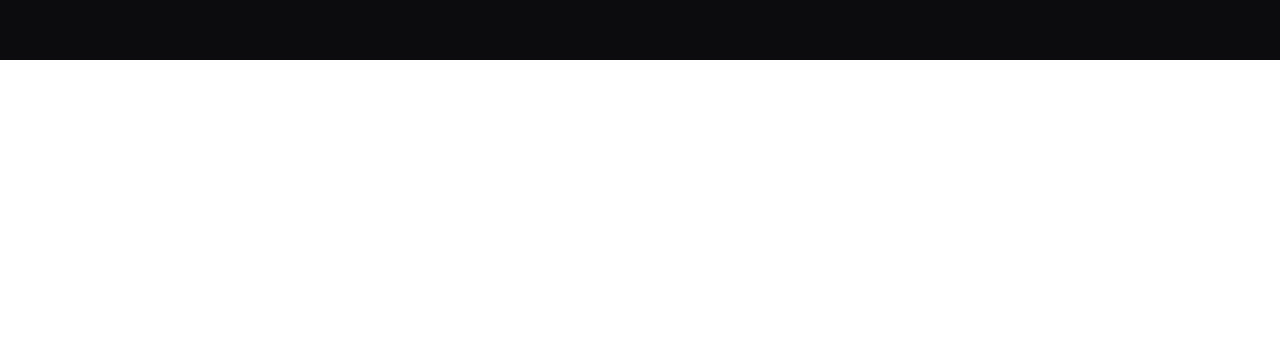
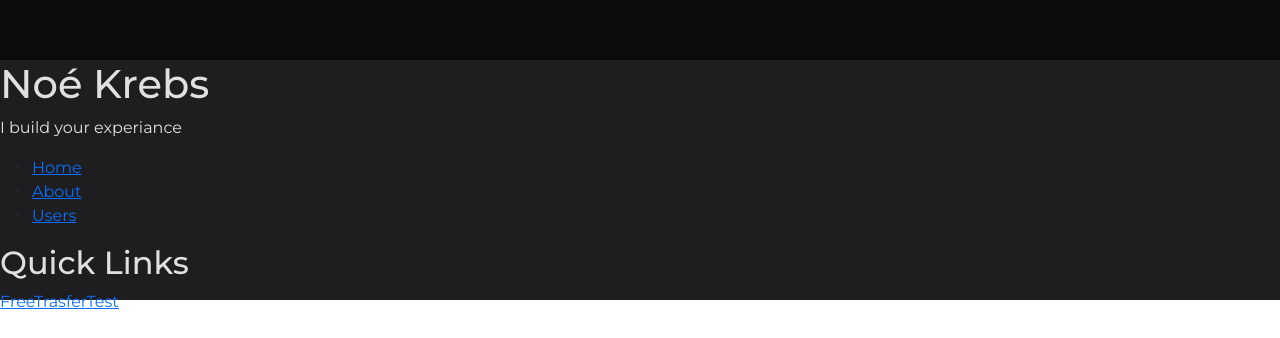
Before and after one commit to Sumis34/Home-Page, a React (Create React App) app: page / in a window 1280 px wide. Shown: the part 1540-1878 px from the top of the page. Before the commit the page ends 1600 px from the top, so only its background shows below. Built offline with nearby package versions, Linux system fonts and the light colour scheme.

Commit message:
Footer and seperated nav links

```diff
--- a/src/components/Footer/Footer.js
+++ b/src/components/Footer/Footer.js
@@ -1,10 +1,30 @@
-import React, { Component } from 'react'
+import React from 'react'
 import './footer.scss';
+import {NavLinks} from '../Navbar/Navbar'
 
 export default function Footer() {
     return (
         <footer>
-
+            <div className="top-footer">
+                <div className="company">
+                    <h1>Noé Krebs</h1>
+                    <p>I build your experiance</p>
+                </div>
+                <div className="explore">
+                    <ul>
+                        <NavLinks />
+                    </ul>
+                </div>
+                <div className="quik">
+                    <h2>Quick Links</h2>
+                    <a href="#">FreeTrasfer</a>
+                    <a href="#">Test</a>
+                </div>
+            </div>
+            <div className="social-media"></div>
+            <div className="copyright">
+                <p>Copyright © 2016 - 2021 Noé Krebs</p>
+            </div>
         </footer>
     );
 }
--- a/src/components/Footer/footer.scss
+++ b/src/components/Footer/footer.scss
@@ -0,0 +1,11 @@
+@import '../../colors.scss';
+
+footer{
+    background-color: $bg-medium-grey;
+    height: 30vh;
+}
+
+.top-footer{
+    display: flex;
+    flex-direction: column;
+}
--- a/src/components/Header/header.scss
+++ b/src/components/Header/header.scss
@@ -48,12 +48,6 @@ video {
 .col {
     margin: 25% 0 0 0;
 }
-p{
-    top: 95vh;
-    left: 2em;
-    position: absolute;
-    opacity: .5;
-}
 
 @keyframes simple-fade-in {
     from{
--- a/src/components/Navbar/Navbar.js
+++ b/src/components/Navbar/Navbar.js
@@ -3,16 +3,31 @@ import { Link } from "react-router-dom";
 import './navbar.scss';
 import logo from '../../assets/images/nk-logo_bright.png';
 
+export function NavLinks() {
+    return (
+        <>
+            <li>
+                <Link to="/">Home</Link>
+            </li>
+            <li>
+                <Link to="/about">About</Link>
+            </li>
+            <li>
+                <Link to="/users">Users</Link>
+            </li>
+        </>
+    )
+}
 
 export default function Nav() {
-    const [isActive, setActive] = useState("false");
+    const [isActive, setActive] = useState("true");
 
     const handleToggle = () => {
         setActive(!isActive);
     };
 
     return (
-        <div>
+        <>
             <div className="nav-mobile">
                 <div className="nav-icons">
                     <Link to="/"><img className="logo" src={logo} alt="logo" /></Link><i className="fas fa-bars burger" onClick={() => handleToggle()}></i>
@@ -20,18 +35,10 @@ export default function Nav() {
                 <nav className={`mobile ${isActive ? "active" : ""}`}>
                     <i className="fas fa-times close" onClick={() => handleToggle()}></i>
                     <ul>
-                        <li>
-                            <Link to="/">Home</Link>
-                        </li>
-                        <li>
-                            <Link to="/about">About</Link>
-                        </li>
-                        <li>
-                            <Link to="/users">Users</Link>
-                        </li>
+                        <NavLinks />
                     </ul>
                 </nav>
             </div>
-        </div>
+        </>
     );
 }
--- a/src/components/Navbar/navbar.scss
+++ b/src/components/Navbar/navbar.scss
@@ -4,17 +4,6 @@ nav {
     display: flex;
     justify-content: space-between;
     width: 100%;
-}
-
-.nav-mobile {
-    z-index: 100;
-    background-color: transparent;
-    padding: 1.2em;
-    position: absolute;
-    width: 100%;
-    display: flex;
-    justify-content: space-between;
-}
 
     ul {
         list-style: none;
@@ -40,6 +29,17 @@ li {
             }
         }
     }
+}
+
+.nav-mobile {
+    z-index: 100;
+    background-color: transparent;
+    padding: 1.2em;
+    position: absolute;
+    width: 100%;
+    display: flex;
+    justify-content: space-between;
+}
 
 .logo {
     width: 2em;
@@ -63,10 +63,6 @@ li {
     }
     .nav-mobile {
         display: block;
-    }
-
-    .nav-desktop {
-        display: none;
     }
 
     ul{
--- a/src/pages/Home/Home.js
+++ b/src/pages/Home/Home.js
@@ -1,23 +1,19 @@
-import React, { Component } from 'react'
+import React from 'react'
 import './home.scss';
 import Header from '../../components/Header/Header.js';
+import Footer from '../../components/Footer/Footer.js';
 // import Waves from '../../assets/design-elements/waves-5.svg';
 // import bg from '../../assets/videos/FebruarWeb-1.m4v'
 //import Discord from '../../components/Discord/Discord.js'
 
 
-export default class Home extends Component {
-    shoot() {
-        alert("Great Shot!");
-    }
-
-    render() {
+export default function Home() {
     return (
         <>
             <Header />
             {/* <img src={Waves} alt="Waves" /> */}
             <div className="home"></div>
+            <Footer />
         </>
     )
 }
-}
```
Lines whose indentation alone changed are shown as unchanged.
